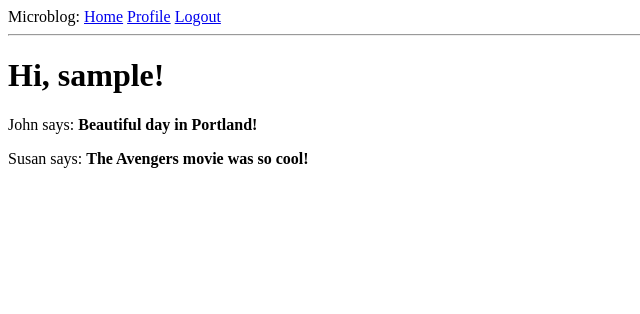
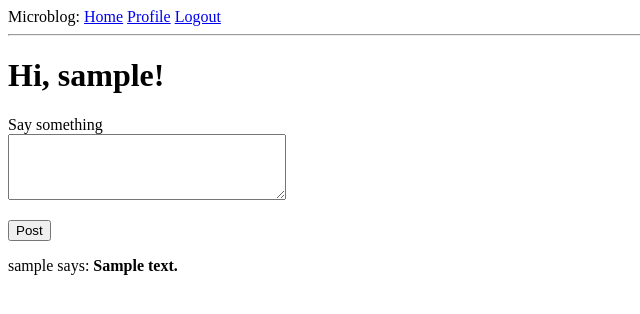
Before and after one commit to Donnyvdm/microblog, a Flask app: page / in a window 1280 px wide. Shown: the top 314 px of the page, without its empty margins (0-640 px from the left). Run offline with Flask 2, Linux system fonts and the light colour scheme; a user stored in the database is signed in; tables that the repository leaves empty hold one stand-in row (values such as "Sample post").

Commit message:
Allow user posts and display real posts on homepage

```diff
--- a/app/forms.py
+++ b/app/forms.py
@@ -47,3 +47,8 @@ class EditProfileForm(FlaskForm):
             user = User.query.filter_by(username=self.username.data).first()
             if user is not None:
                 raise ValidationError('Please use a different username.')
+
+
+class PostForm(FlaskForm):
+    post = TextAreaField('Say something', validators=[DataRequired()])
+    submit = SubmitField('Post')
--- a/app/routes.py
+++ b/app/routes.py
@@ -2,8 +2,8 @@ from datetime import datetime
 from flask import flash, redirect, render_template, url_for, request
 from flask_login import current_user, login_user, logout_user, login_required
 from app import app, db
-from app.forms import LoginForm, RegistrationForm, EditProfileForm
-from app.models import User
+from app.forms import LoginForm, RegistrationForm, EditProfileForm, PostForm
+from app.models import User, Post
 
 
 @app.before_request
@@ -13,21 +13,19 @@ def before_request():
         db.session.commit()
 
 
-@app.route("/")
-@app.route("/index")
+@app.route("/", methods=['GET', 'POST'])
+@app.route("/index", methods=['GET', 'POST'])
 @login_required
 def index():
-    posts = [
-        {
-            'author': {'username': 'John'},
-            'body': 'Beautiful day in Portland!'
-        },
-        {
-            'author': {'username': 'Susan'},
-            'body': 'The Avengers movie was so cool!'
-        }
-    ]
-    return render_template('index.html', title='Home', posts=posts)
+    form = PostForm()
+    if form.validate_on_submit():
+        post = Post(body=form.post.data, author=current_user)
+        db.session.add(post)
+        db.session.commit()
+        flash('Your post is now live!')
+        return redirect(url_for('index'))
+    posts = current_user.followed_posts().all()
+    return render_template('index.html', title='Home', posts=posts, form=form)
 
 
 @app.route("/login", methods=['GET', 'POST'])
--- a/app/templates/index.html
+++ b/app/templates/index.html
@@ -2,6 +2,17 @@
 
 {% block content %}
     <h1>Hi, {{ current_user.username }}!</h1>
+    <form action="" method="post" name="post">
+        {{ form.hidden_tag() }}
+        <p>
+            {{ form.post.label }} <br />
+            {{ form.post(cols=32, rows=4) }} <br />
+            {% for error in form.post.errors %}
+                <span style="color: red;">[{{ error }}</span>
+            {% endfor %}
+        </p>
+        <p>{{ form.submit() }}</p>
+    </form>
     {% for post in posts %}
         <div>
             <p>
```
